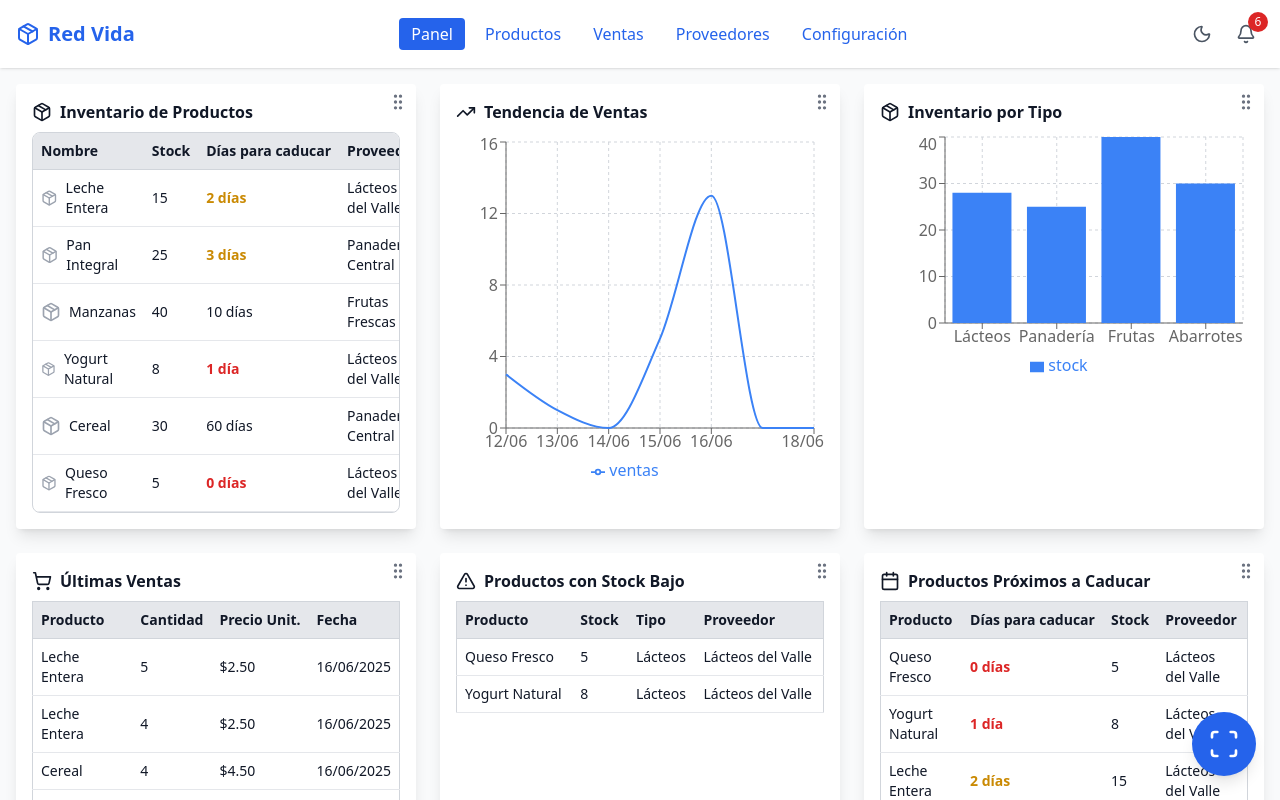
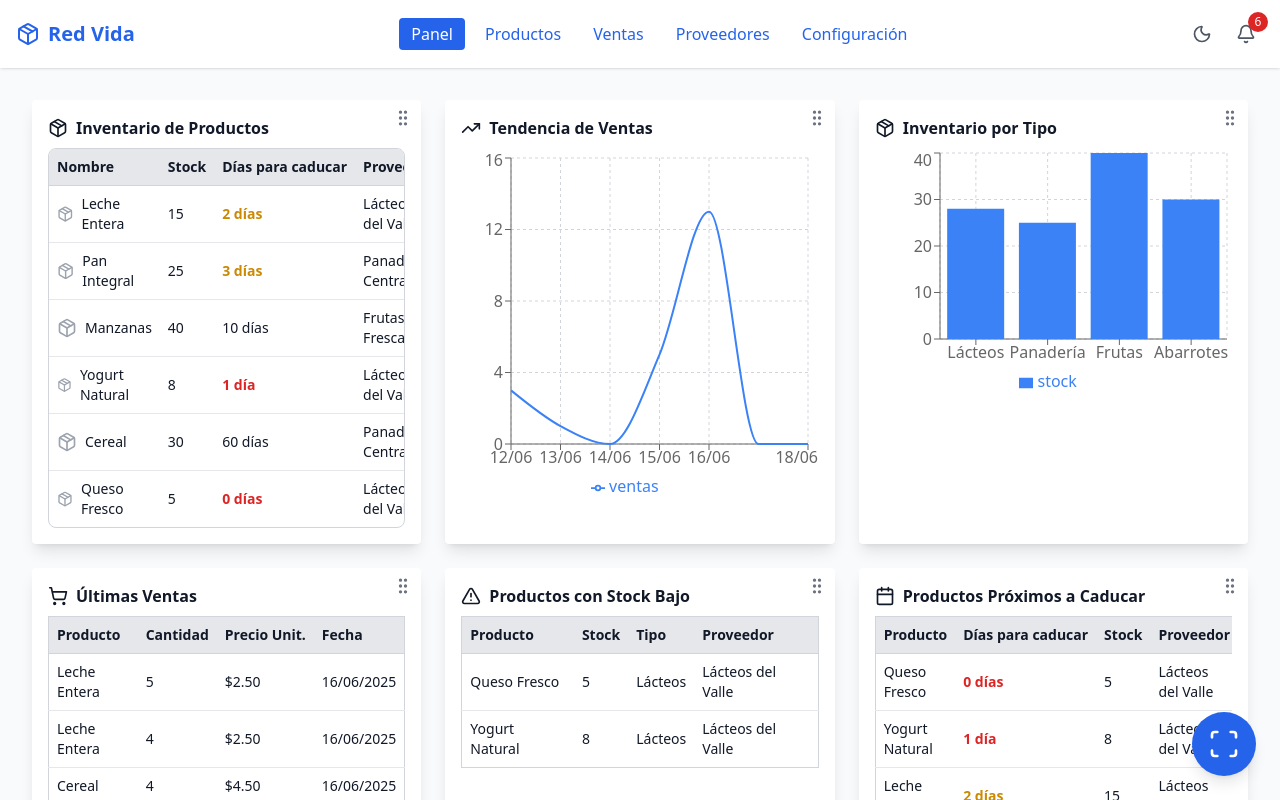
Before and after one commit to leodamac/prototipo-1, a Next.js app: page / in a window 1280 px wide. Shown: the top 800 px of the page. Built offline with nearby package versions, Linux system fonts and the light colour scheme.

Commit message:
Update page.tsx

```diff
--- a/src/app/page.tsx
+++ b/src/app/page.tsx
@@ -596,7 +596,7 @@ export default function InventoryManager() {
         </div>
       </header>
 
-      <main className="flex-grow p-4 max-w-7xl mx-auto w-full bg-gray-50 dark:bg-gray-900">
+      <main className="flex-grow p-4 lg:p-6 xl:p-8 max-w-[2000px] mx-auto w-full">
         {/* Botón de escaneo QR más prominente */}
         {activeTab === 'dashboard' && (
           <div className="fixed bottom-6 right-6 z-50 flex flex-col gap-4">
@@ -661,7 +661,7 @@ export default function InventoryManager() {
                         <div className="overflow-x-auto rounded-lg border border-gray-300 dark:border-gray-700">
                           <div className="min-w-[800px] lg:min-w-full"> {/* Ancho mínimo en móvil, natural en desktop */}
                             <table className="w-full text-left text-sm">
-                              <thead className="bg-gray-200 dark:bg-gray-700 sticky top-0">
+                              <thead className="bg-gray-200 dark:bg-gray-700 sticky top-0 z-10">
                                 <tr>
                                   <th className="p-2 border-b border-gray-300 dark:border-gray-600 text-gray-900 dark:text-gray-100 whitespace-nowrap">Nombre</th>
                                   <th className="p-2 border-b border-gray-300 dark:border-gray-600 text-gray-900 dark:text-gray-100 whitespace-nowrap">Stock</th>
@@ -669,7 +669,7 @@ export default function InventoryManager() {
                                   <th className="p-2 border-b border-gray-300 dark:border-gray-600 text-gray-900 dark:text-gray-100 whitespace-nowrap">Proveedor</th>
                                 </tr>
                               </thead>
-                              <tbody>
+                              <tbody className="divide-y divide-gray-200 dark:divide-gray-700">
                                 {/* Mensaje cuando no hay productos */}
                                 {products.length === 0 && (
                                   <tr>
@@ -772,7 +772,7 @@ export default function InventoryManager() {
                                 <th className="p-2 border-b border-gray-300 dark:border-gray-600 text-gray-900 dark:text-gray-100 whitespace-nowrap">Proveedor</th>
                               </tr>
                             </thead>
-                            <tbody>
+                            <tbody className="divide-y divide-gray-200 dark:divide-gray-700">
                               {productosStockBajo.length === 0 && (
                                 <tr>
                                   <td colSpan={4} className="p-4 text-center text-gray-500 dark:text-gray-400">
@@ -814,7 +814,7 @@ export default function InventoryManager() {
                                 <th className="p-2 border-b border-gray-300 dark:border-gray-600 text-gray-900 dark:text-gray-100 whitespace-nowrap">Proveedor</th>
                               </tr>
                             </thead>
-                            <tbody>
+                            <tbody className="divide-y divide-gray-200 dark:divide-gray-700">
                               {productosProximosCaducar.length === 0 ? (
                                 <tr>
                                   <td colSpan={4} className="p-4 text-center text-gray-500 dark:text-gray-400">
@@ -981,7 +981,7 @@ export default function InventoryManager() {
             <div className="overflow-x-auto rounded-lg border border-gray-300 dark:border-gray-700">
               <div className="min-w-[800px] lg:min-w-full"> {/* Ancho mínimo en móvil, natural en desktop */}
                 <table className="w-full text-left text-sm">
-                  <thead className="bg-gray-200 dark:bg-gray-700">
+                  <thead className="bg-gray-200 dark:bg-gray-700 sticky top-0 z-10">
                     <tr>
                       <th className="p-2 border-b border-gray-300 dark:border-gray-600 text-gray-900 dark:text-gray-100 whitespace-nowrap">Nombre</th>
                       {compactView ? (
@@ -1002,7 +1002,7 @@ export default function InventoryManager() {
                       <th className="p-2 border-b border-gray-300 dark:border-gray-600 text-gray-900 dark:text-gray-100 whitespace-nowrap">Acciones</th>
                     </tr>
                   </thead>
-                  <tbody>
+                  <tbody className="divide-y divide-gray-200 dark:divide-gray-700">
                     {productosFiltrados.length === 0 ? (
                       <tr>
                         <td colSpan={compactView ? 4 : 8} className="p-4 text-center text-gray-500 dark:text-gray-400">
```
